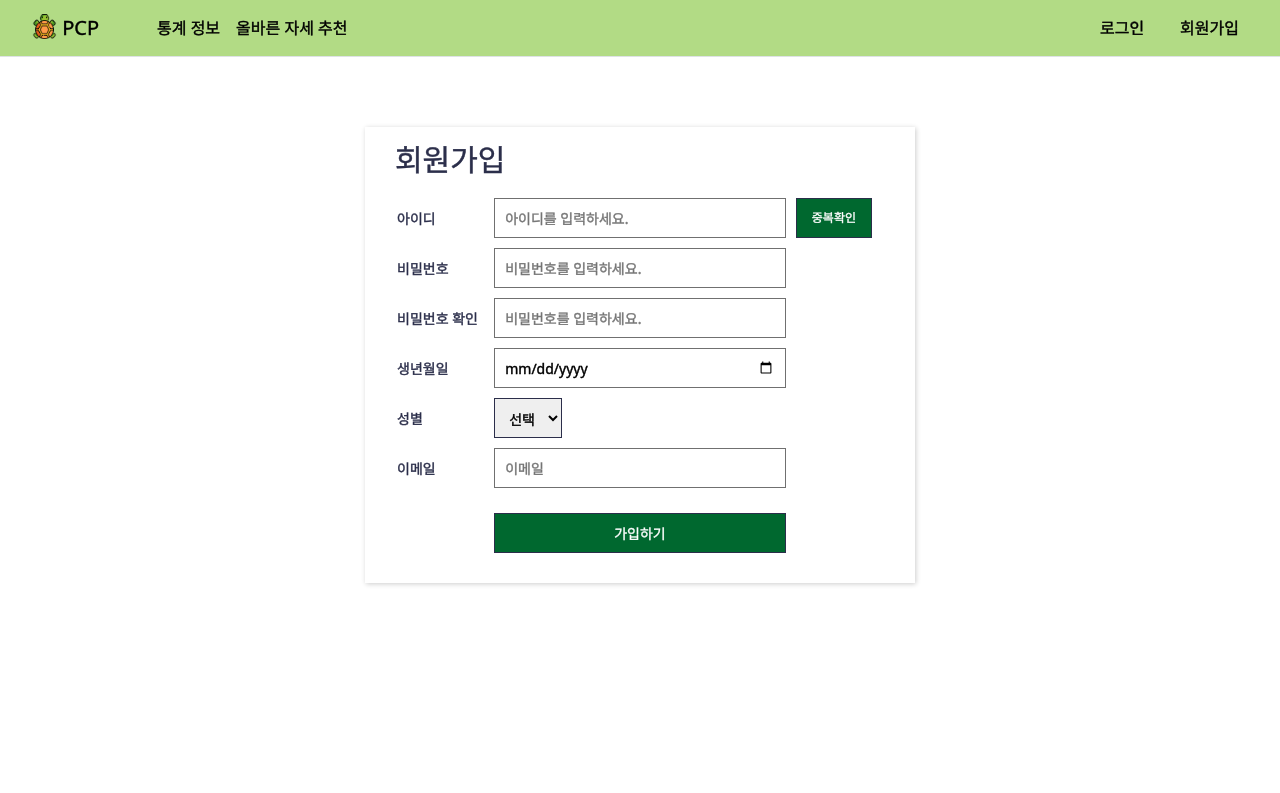
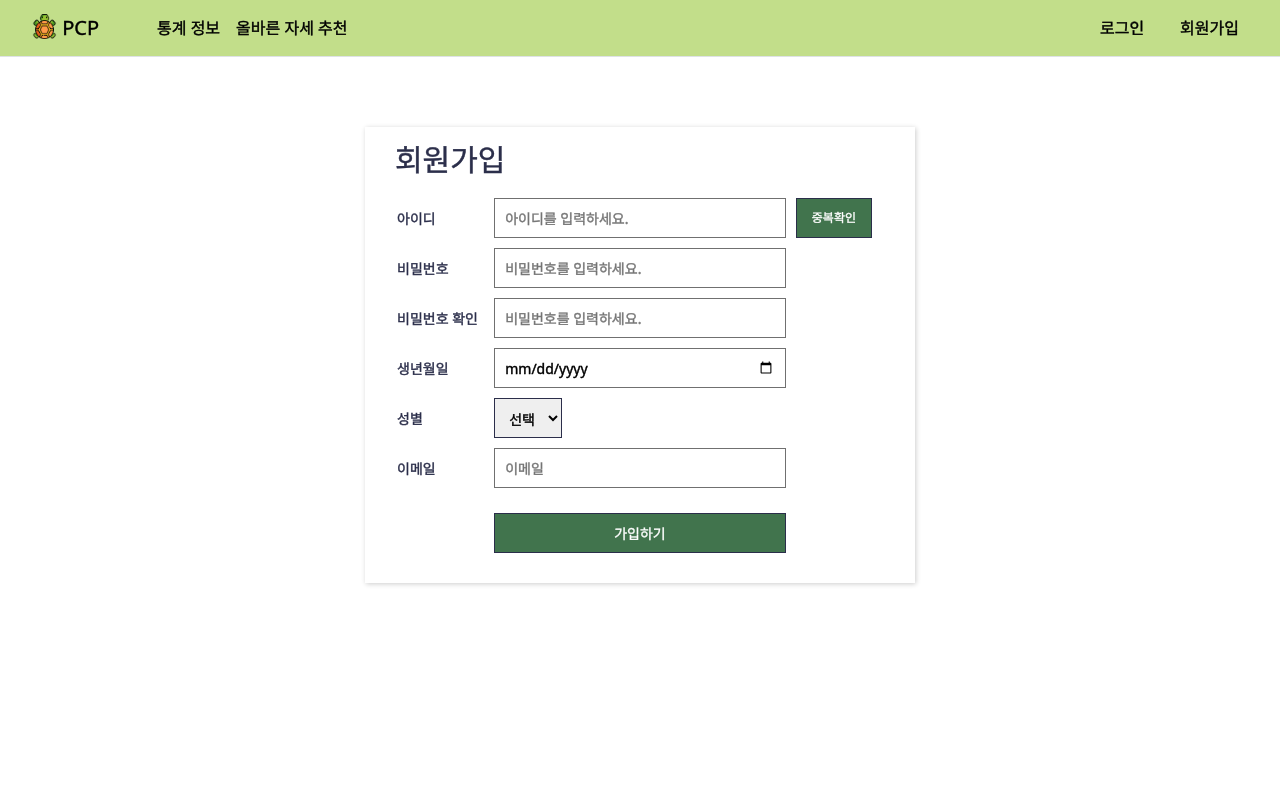
Before and after one commit to bjo6300/posture-correction-using-a-camera, a Django app: template django/templates/navbar/signup.html in a window 1280 px wide. Shown: the top 793 px of the page. Run offline with Django 3.2, Linux system fonts and the light colour scheme; the template is opened without the code that fills it, so the values that code supplies are empty.

Commit message:
DMWY-46-버튼색-수정

```diff
--- a/django/static/css/login.css
+++ b/django/static/css/login.css
@@ -133,7 +133,7 @@ input:-webkit-autofill,
     text-align: center;
     font-weight: bold;
     font-size: 1.3em;
-    background-color: rgb(0, 104, 47);
+    background-color: rgb(65,116,77);
     letter-spacing: 0.05em;
     color: white;
     border: 1.4px solid #131E3E;
--- a/django/static/css/mypage.css
+++ b/django/static/css/mypage.css
@@ -3,7 +3,7 @@
     text-align: center;
     font-weight: bold;
     font-size: 1.3em;
-    background-color: rgb(0, 104, 47);
+    background-color: rgb(65,116,77);
     letter-spacing: 0.05em;
     color: white;
     border: 1.4px solid #131E3E;
--- a/django/static/css/signup.css
+++ b/django/static/css/signup.css
@@ -58,7 +58,7 @@
               height: 100%;
               margin-left: 10px;
               padding: 5px 15px;
-              background-color: rgb(0, 104, 47);
+              background-color: rgb(65,116,77);
               border: 1px solid #2b2e4a;
               color: white;
               font-size: 12px;
@@ -79,7 +79,7 @@
               color: white;
               border: none;
               border: 1px solid #2b2e4a;
-              background-color: rgb(0, 104, 47);
+              background-color: rgb(65,116,77);
               margin-top: 15px;
               margin-bottom: 15px;
               transition: 0.3s;
--- a/django/templates/navbar/navbar.html
+++ b/django/templates/navbar/navbar.html
@@ -6,7 +6,7 @@
 </style>
 
 <!-- 네비게이션바 -->
-<nav class="navbar navbar-expand-lg border-bottom" style="background-color: rgb(178,219,133);">
+<nav class="navbar navbar-expand-lg border-bottom" style="background-color: rgb(194,222,138);">
 
     <!-- 왼쪽 정렬 -->
     <div class="container-fluid">
@@ -14,7 +14,7 @@
         <a class="navbar-brand" href="{% url 'posture:main' %}" style="margin-right: 50px; margin-left: 20px;">
             <!-- 이미지 -->
             <img src="/static/images/pcp_logo.png" alt="" width="25px" height="25px"
-                class="d-inline-block align-text-top">
+                class="d-inline-block align-text-top" >
             <!-- 글자 -->
             PCP
         </a>
```
